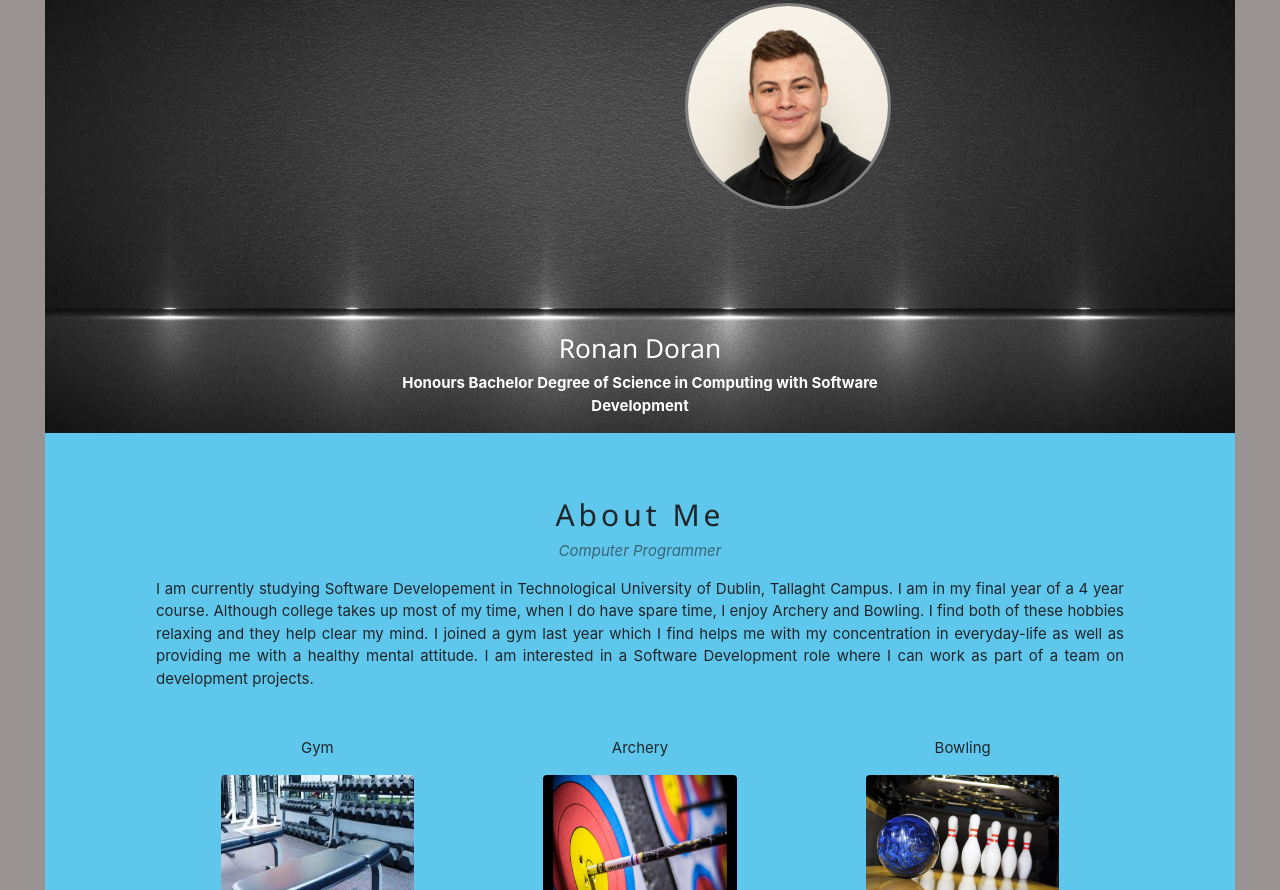
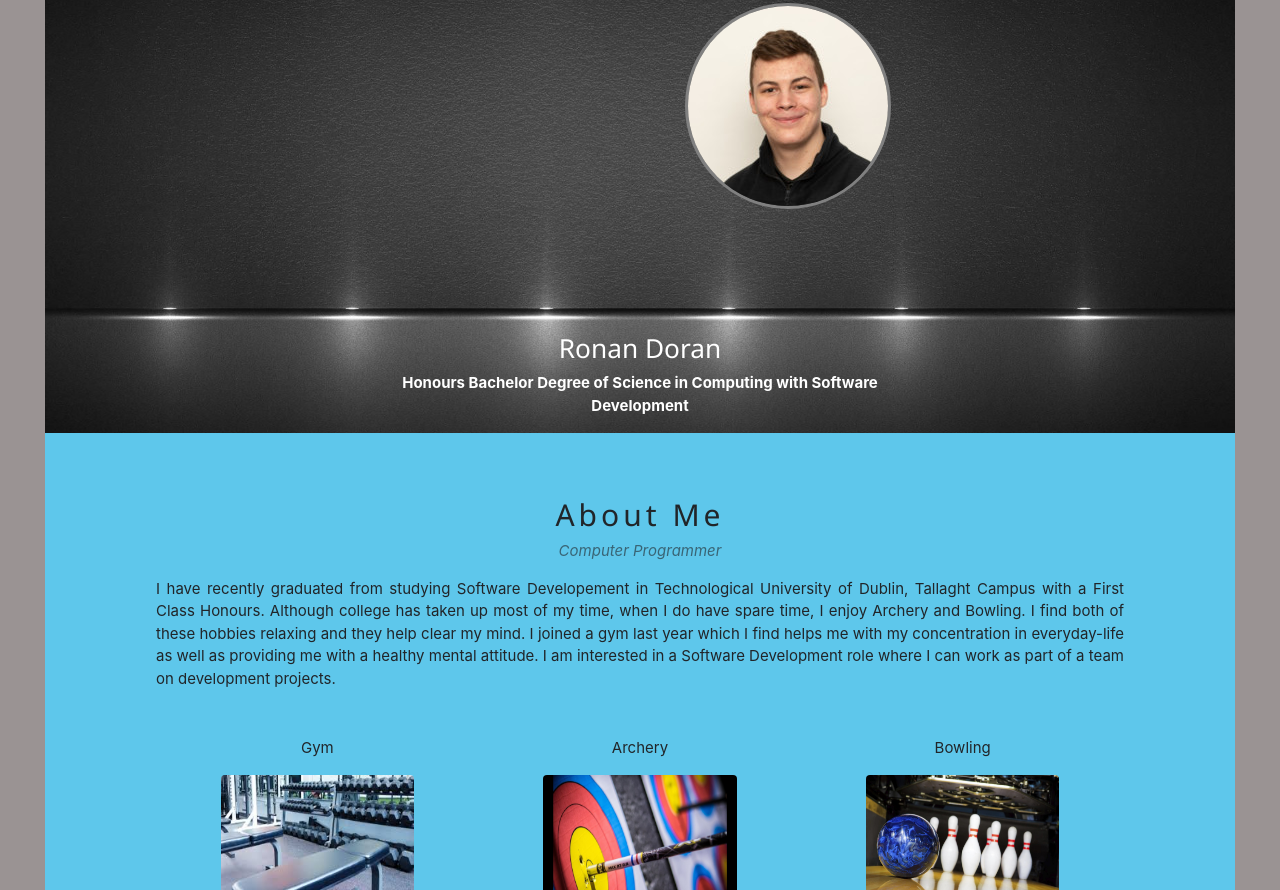
Before and after one commit to X00136708/x00136708.github.io, a plain HTML site: page index.html in a window 1280 px wide. Shown: the part 289-1179 px from the top of the page. Drawn offline with nearby package versions, Linux system fonts and the light colour scheme.

Commit message:
Update index.html

```diff
--- a/index.html
+++ b/index.html
@@ -75,8 +75,8 @@
   <div class="w3-container w3-content w3-center w3-padding-64" style="max-width:1000px">
     <h2 class="w3-wide">About Me</h2>
     <p class="w3-opacity"><i>Computer Programmer</i></p>
-    <p class="w3-justify">I am currently studying Software Developement in Technological University of Dublin, Tallaght Campus. I am in my final year of a 4 year course. Although college takes
-	up most of my time, when I do have spare time, I enjoy Archery and Bowling. I find both of these hobbies relaxing and they help clear my mind. I joined a gym last year
+    <p class="w3-justify">I have recently graduated from studying Software Developement in Technological University of Dublin, Tallaght Campus with a First Class Honours. Although college has
+	taken up most of my time, when I do have spare time, I enjoy Archery and Bowling. I find both of these hobbies relaxing and they help clear my mind. I joined a gym last year
 	which I find helps me with my concentration in everyday-life as well as providing me with a healthy mental attitude. I am interested in a Software Development
 	 role where I can work as part of a team on development projects.</p>
     <div class="w3-row w3-padding-32">
```
